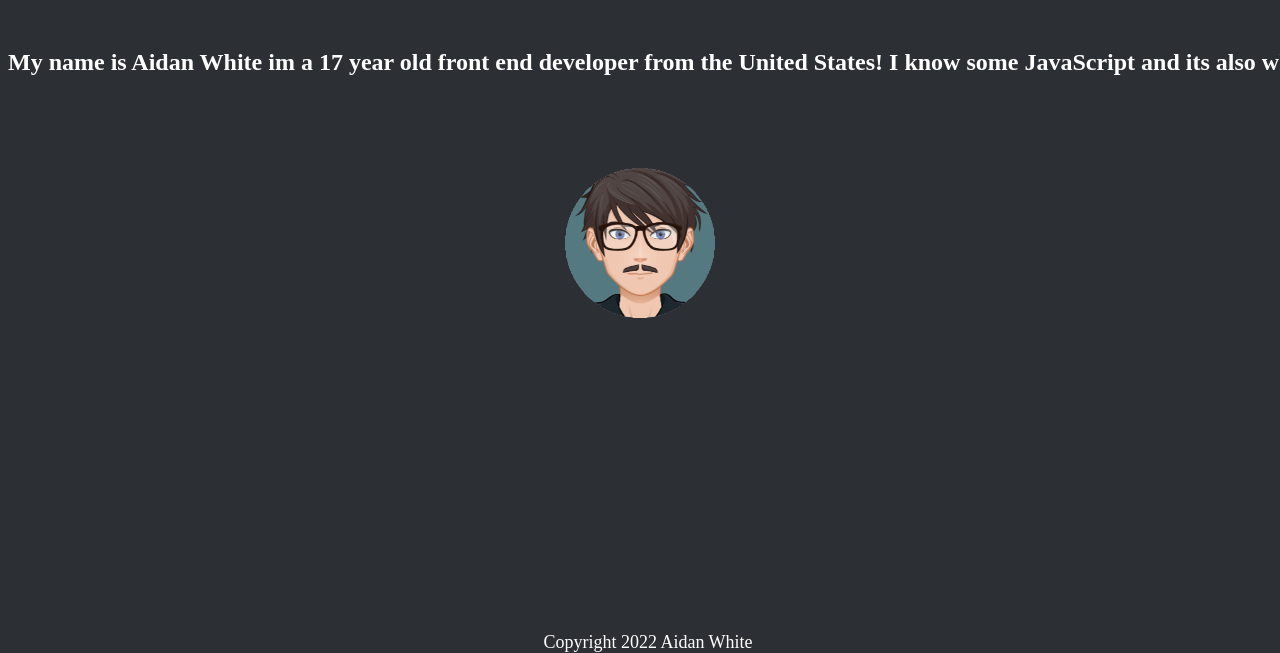
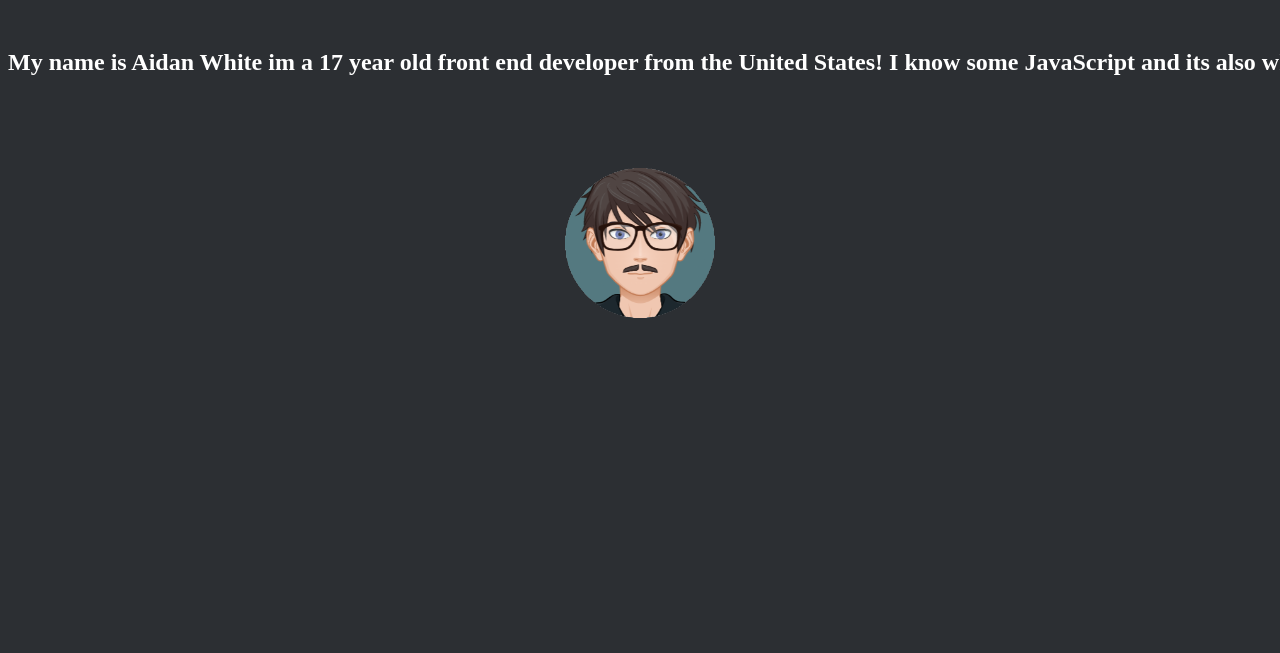
Before and after one commit to Aidan-The-Dev/Portfolio, a plain HTML site: page index.html in a window 1280 px wide. Shown: the part 147-800 px from the top of the page. Drawn offline with Linux system fonts and the light colour scheme.

Commit message:
Update index.html

```diff
--- a/index.html
+++ b/index.html
@@ -33,7 +33,5 @@
     </div>
     <br><br><br><br>
     <img src="./images/cartoonAidan.png" alt="Cartoon Portrait of Myself">
-
-    <divFooter class="footer">Copyright 2022 Aidan White</divFooter>
 </body>
 </html>
```
